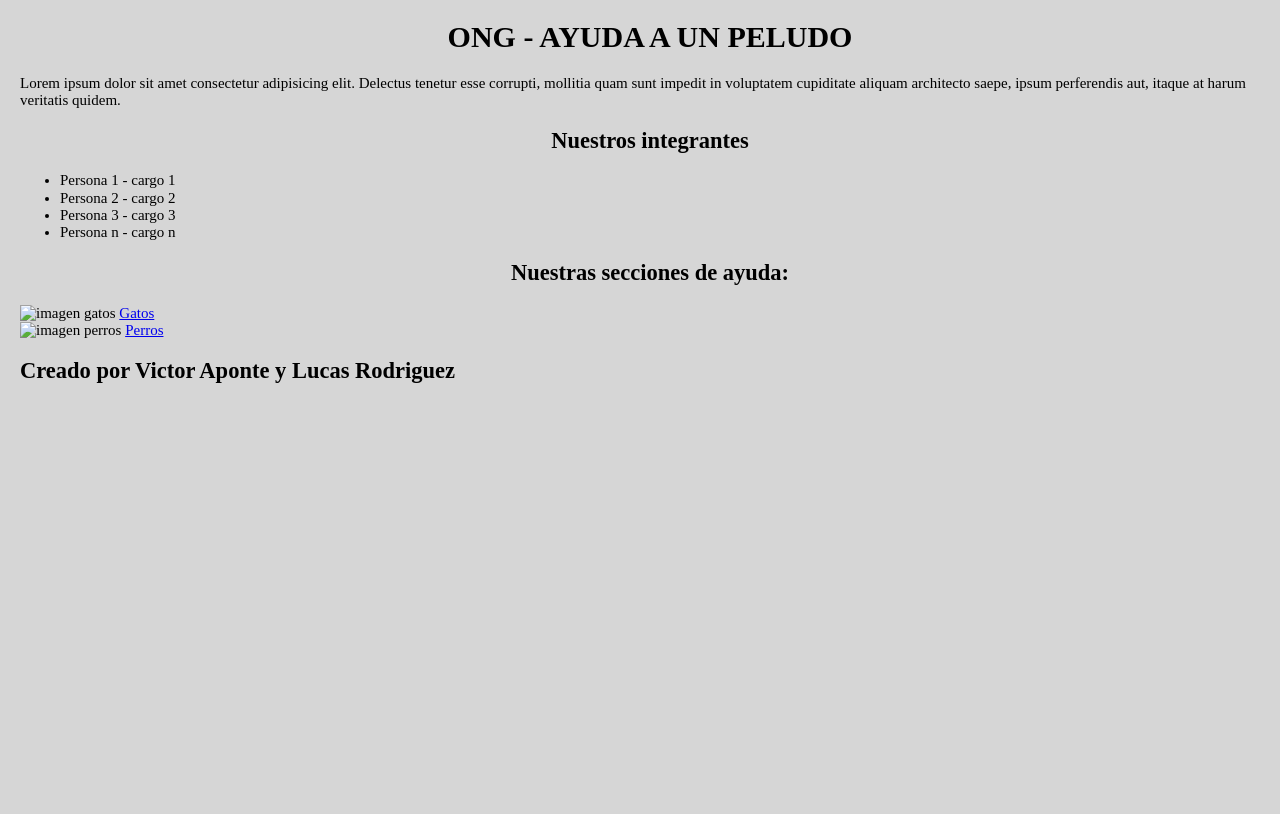
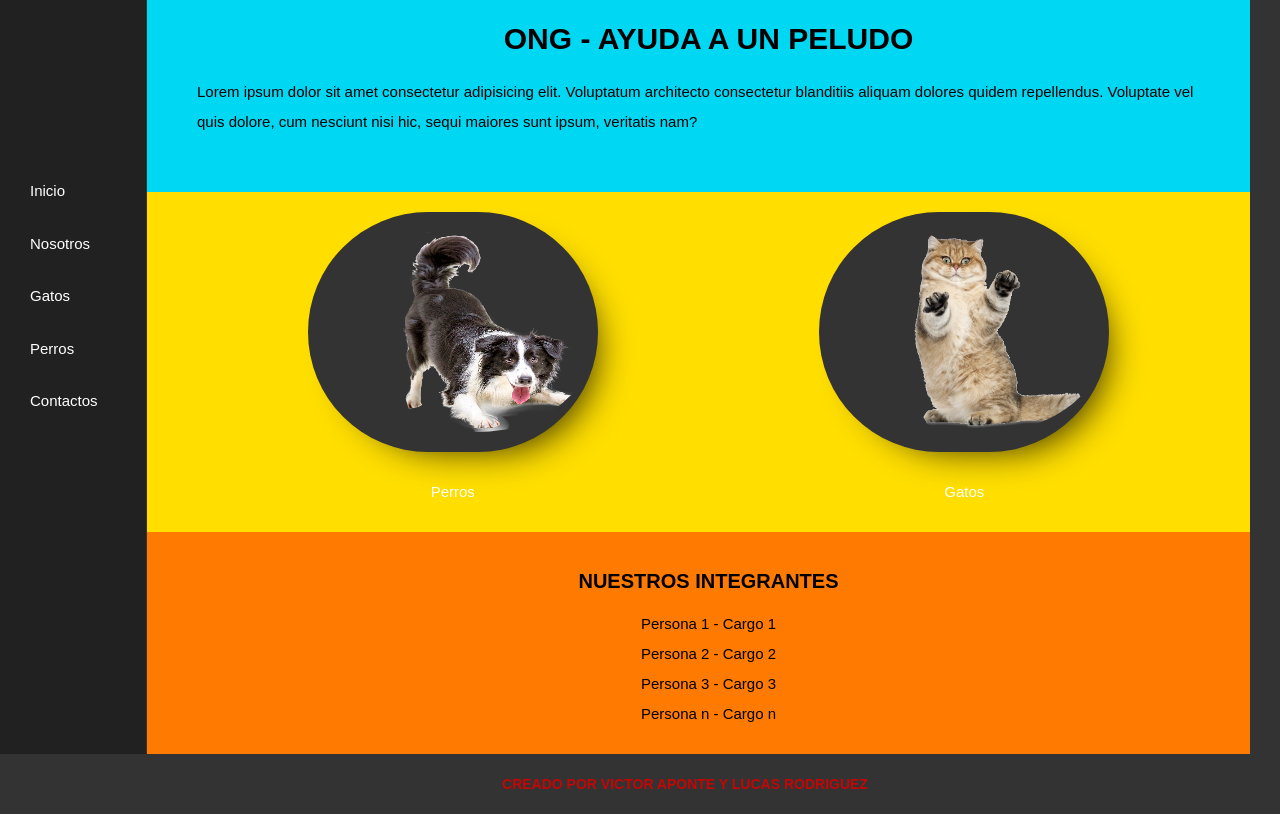
Before and after one commit to WalterBlanko/peludo, a plain HTML site: page index.html in a window 1280 px wide. Drawn offline with Linux system fonts and the light colour scheme; no server answers.

Commit message:
Co-authored-by: Lucas Rodríguez <dazzlevar@users.noreply.github.com>

```diff
--- a/css/style.css
+++ b/css/style.css
@@ -1,30 +1,162 @@
+    /** Variables **/
+:root {
+    --fuentePrincipal: sans-serif;
+
+    --blanco: #ffffff;
+    --azulCielo: #00d7f3;
+    --amarillo: #ffde00;
+    --naranjo: #ff7a00;
+    --rojo: #ff0012;
+    --gris: rgb(156, 156, 156);
+    --principal: #333333;
+}
+
+/** Globales **/
 html {
     box-sizing: border-box;
     font-size: 62.5%;
-    background-color: rgb(214, 214, 214);
+    background-color: var(--principal);
     padding-left: 2rem;
-}
-
-*, *:before, *:after {
-    box-sizing: inherit;
+    padding-bottom: 1rem;
 }
 
 body {
     font-size: 1.5rem;
+    font-family: var(--fuentePrincipal);
+    line-height: 2;
+    background-color: var(--principal);
 }
 
-.letras {
-    text-align: center;
+a {
+    text-decoration: none;
 }
 
-.text {
-    width: 100%;
-    text-align: center;
-    display:table-cell;
-    vertical-align: middle;
-  }
+a:visited {
+    color: var(--blanco);
+}
+
+a:link {
+    color: var(--blanco);
+}
+
+a:hover {
+    color: var(--gris);
+}
+
+h1, h2 {
+    line-height: 1.2;
+    text-transform: uppercase;
+}
+
+h1 {
+    font-size: 3rem;
+}
+
+h2 {
+    font-size: 2rem;
+}
+
+li {
+    list-style: none;
+}
+
+/** Barra de navegación **/
+nav {
+    height: auto;
+    margin-left: -5rem;
+    padding: 15rem 13rem 0px 2rem; /*top righ bottom left*/
+    background-color: rgb(34, 33, 33);
+    color: var(--blanco);
+}
+
+.nav__menu {
+    line-height: 3.5;
+}
+
+/** Contenedor **/
 
 .contenedor {
-    display: block;
-    /* background-color: red; */
+    display: grid;
+    grid-template-columns: 10% 90%;
+    padding-bottom: 0;
 }
+
+/** Seccion **/
+h1, h2, ul, .imagenes {
+    text-align:center;
+}
+
+.seccion {
+    padding-left: 3rem;
+    padding-right: 3rem;
+    padding-top: 2rem;
+    margin-left: -29px;
+    margin-top: -39px;
+}
+
+.personas {
+    padding-left: 0;
+}
+
+
+.seccion__first {
+    background-color: var(--azulCielo);
+}
+
+.seccion__second {
+    background-color: var(--amarillo);
+}
+
+.seccion__thirth {
+    background-color: var(--naranjo);
+    margin-top: 0px;
+}
+
+.seccion__first, .seccion__second, .seccion__thirth {
+    padding: 20px 30px 10px 50px;
+}
+
+/** Imagenes **/
+img {
+    max-width: 100%;
+    max-height: 100%;
+    box-shadow: 17px 18px 35px -19px rgba(0,0,0,0.75);
+    border-radius: 360px;
+    background-color: #333333;
+}
+
+.imagenes {
+    display: grid;
+    grid-template-columns: repeat(2, 1fr);
+}
+
+.perros, .gatos {
+    height: 200px;
+    width: 200px;
+    padding-left: 9rem;
+    padding-top: 2rem;
+    padding-bottom: 2rem;
+}
+
+.a__img:hover {
+    background-color: rgb(159, 159, 4);
+    color: var(--blanco);
+    box-shadow: 17px 18px 35px -19px rgba(0,0,0,0.75);
+}
+
+.a__texto:hover {
+    background-color: rgb(159, 159, 4);
+    color: var(--blanco);
+}
+
+/** Footer **/
+.footer {
+    background-color: var(--principal);
+    padding-top: 10px;
+}
+
+.footer__h2 {
+    font-size: 14px;
+    color: rgb(199, 5, 5);
+    padding-left: 70px;
+}
--- a/index.html
+++ b/index.html
@@ -18,36 +18,56 @@
     <title>Ayuda a un peludo</title>
 </head>
 <body>
-    <header>
-        <div class="contenedor">
-            <h1 class="letras">ONG - AYUDA A UN PELUDO</h1>
-            <p>Lorem ipsum dolor sit amet consectetur adipisicing elit.
-            Delectus tenetur esse corrupti, mollitia quam sunt impedit
-            in voluptatem cupiditate aliquam architecto saepe, ipsum
-            perferendis aut, itaque at harum veritatis quidem.</p>
+    <div class="contenedor">
+        <nav>
+            <ul class="nav__menu">
+                <li><a href="/index.html">Inicio</a></li>
+                <li><a href="#">Nosotros</a></li>
+                <li><a href="/gatos.html">Gatos</a></li>
+                <li><a href="/perros.html">Perros</a></li>
+                <li><a href="#">Contactos</a></li>
+            </ul>
+        </nav>
+        <div class="seccion">
+            <section class="seccion__first">
+                <h1>ong - ayuda a un peludo</h1>
+                <p>Lorem ipsum dolor sit amet consectetur adipisicing elit.
+                    Voluptatum architecto consectetur blanditiis aliquam dolores
+                    quidem repellendus. Voluptate vel quis dolore, cum nesciunt
+                    nisi hic, sequi maiores sunt ipsum, veritatis nam?</p>
+                </br>
+            </section>
+            <section class="seccion__second">
+                <div class="imagenes">
+                    <a href="/perros.html">
+                        <img class="gatos" src="img/1.png" alt="imagen perros" >
+                        <div class="imagenes__informacion">
+                            <p class="a__texto">Perros</p>
+                        </div>
+                    </a>
+
+                    <a href="/gatos.html">
+                        <img class="perros" src="img/2.png" alt="imagen gatos" >
+                        <div class="imagenes__informacion">
+                            <p class="a__texto">Gatos</p>
+                        </div>
+                    </a>
+                </div> <!-- .imagenes -->
+
+            </section>
+            <section class="seccion__thirth">
+                <h2>nuestros integrantes</h2>
+                <ul class="personas">
+                    <li>Persona 1 - Cargo 1</li>
+                    <li>Persona 2 - Cargo 2</li>
+                    <li>Persona 3 - Cargo 3</li>
+                    <li>Persona n - Cargo n</li>
+                </ul>
+            </section>
         </div>
-
-    </header>
-    <section>
-        <h2 class="letras">Nuestros integrantes</h2>
-        <ul>
-            <li>Persona 1 - cargo 1</li>
-            <li>Persona 2 - cargo 2</li>
-            <li>Persona 3 - cargo 3</li>
-            <li>Persona n - cargo n</li>
-        </ul>
-    </section>
-    <section>
-        <h2 class="letras">Nuestras secciones de ayuda:</h2>
-        <img src="#" alt="imagen gatos">
-        <a href="/gatos.html">Gatos</a>
-        <br>
-        <img src="#" alt="imagen perros">
-        <a href="/perros.html">Perros</a>
-    </section>
-
+    </div> <!-- .contenedor -->
 </body>
-<footer>
-    <h2>Creado por Victor Aponte y Lucas Rodriguez</h2>
+<footer class="footer">
+    <h2 class="footer__h2">Creado por Victor Aponte y Lucas Rodriguez</h2>
 </footer>
 </html>
```
Also changed, not shown: gatos.html (+30 -19 lines), perros.html (+25 -12 lines), img/1.png (added), img/2.png (added).
